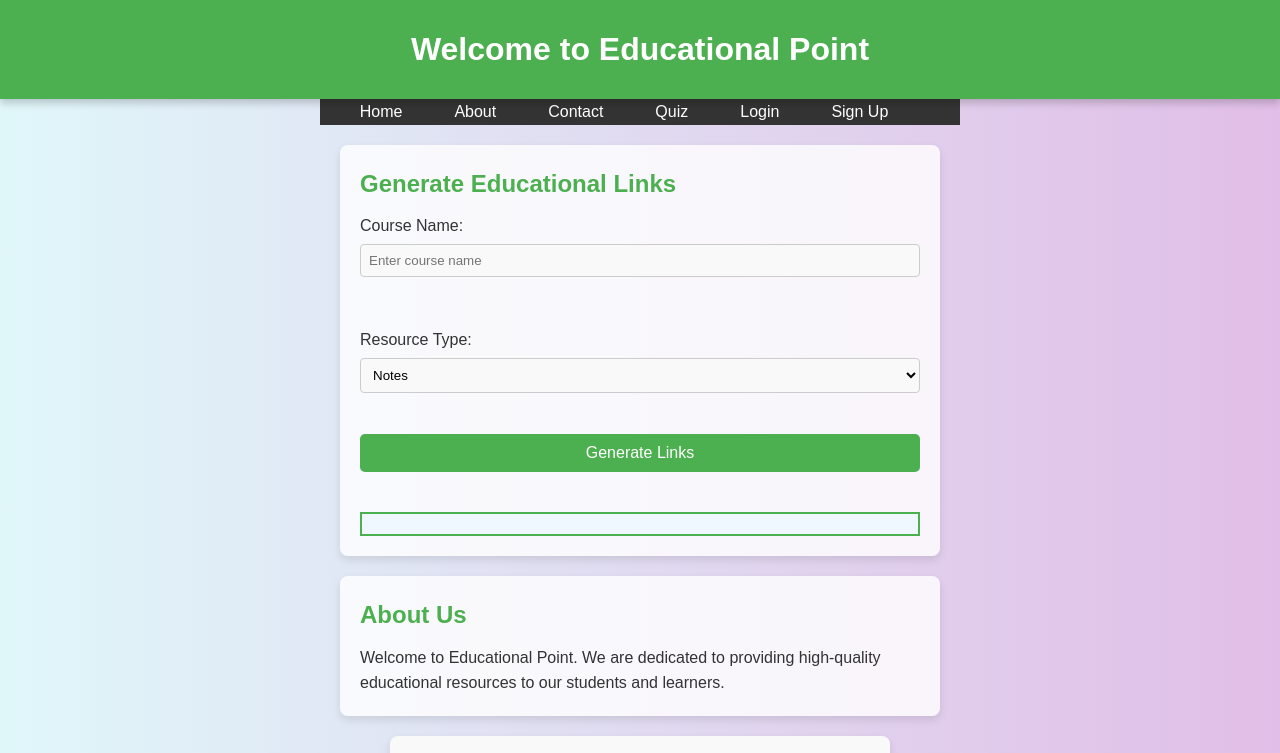
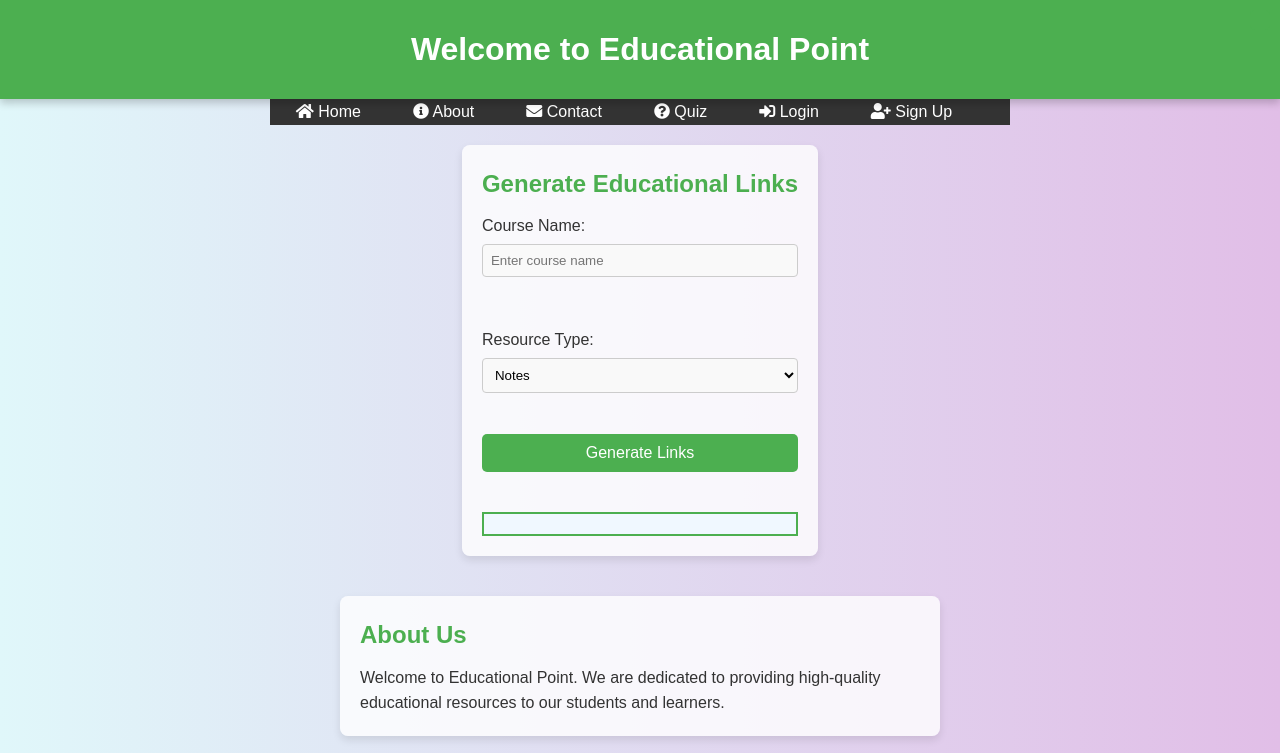
Before and after one commit to shivendra-2004/Educational-Point, a plain HTML site: page index.html in a window 1280 px wide. Shown: the top 753 px of the page. Drawn offline with Linux system fonts and the light colour scheme; no server answers; files whose address does not match are found by name.

Commit message:
Small change by navigation manu and add one script

```diff
--- a/index.html
+++ b/index.html
@@ -11,6 +11,7 @@
     <script src="https://www.gstatic.com/firebasejs/11.0.1/firebase-app-compat.js"></script>
     <script src="https://www.gstatic.com/firebasejs/11.0.1/firebase-firestore-compat.js"></script>
     <script src="https://www.gstatic.com/firebasejs/11.0.1/firebase-auth-compat.js"></script>
+    <link href="https://cdnjs.cloudflare.com/ajax/libs/font-awesome/5.15.4/css/all.min.css" rel="stylesheet">
     <script src="quiz.js"></script>
     <script src="js/quiz.js"></script>
 
@@ -38,9 +39,8 @@
 
    <!-- Navigation Menu -->
    <nav>
-    <nav>
         <ul>
-            <li><a href="#home"><i class="fas fa-home"></i> Home</a></li>
+            <li><a href="#home"> <i class="fas fa-home"></i> Home</a></li>
             <li><a href="#about"><i class="fas fa-info-circle"></i> About</a></li>
             <li><a href="#contact"><i class="fas fa-envelope"></i> Contact</a></li>
             <li><a href="quiz.html"><i class="fas fa-question-circle"></i> Quiz</a></li>
```
